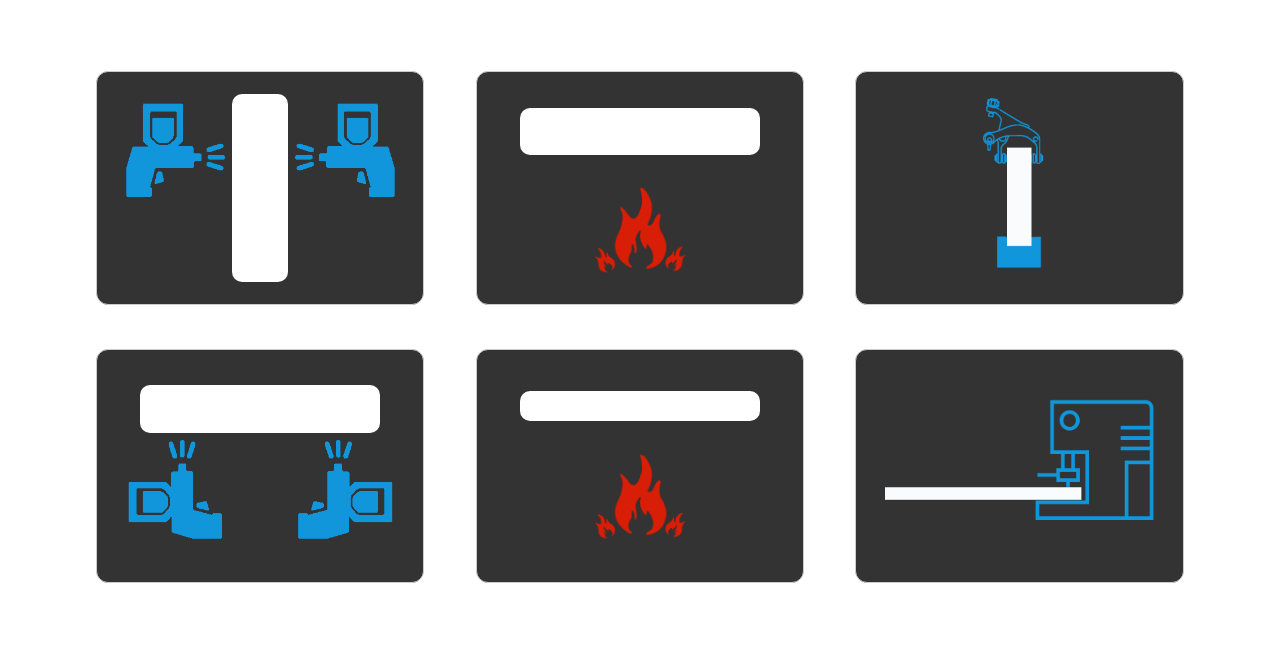
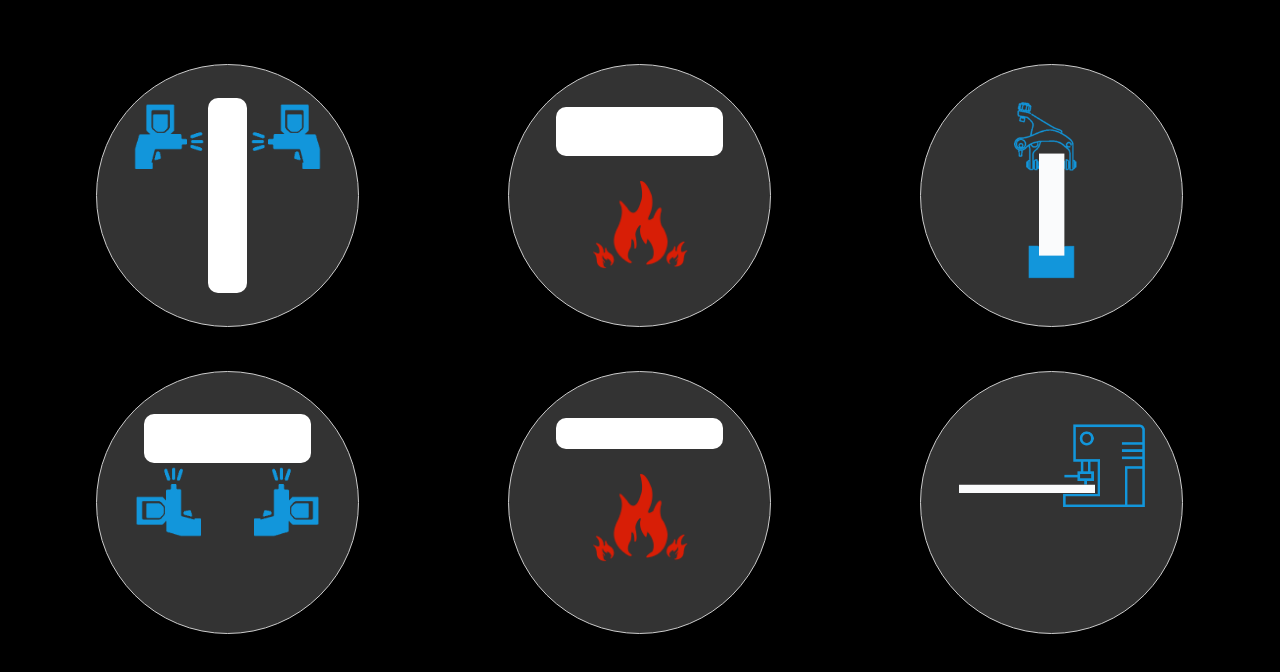
Before and after one commit to ZainZhou/SmartFactory, a plain HTML site: page index.html in a window 1280 px wide. Drawn offline with nearby package versions, Linux system fonts and the light colour scheme.

Commit message:
codingwall

```diff
--- a/css/style.less
+++ b/css/style.less
@@ -2,13 +2,30 @@
   margin: 0;
   padding: 0;
 }
+.CodeRainBox{
+  position: absolute;
+  z-index: -1;
+  width: 100%;
+  top: 0;
+  left:0;
+  font-size: 22px;
+  font-family: "Microsoft YaHei";
+  height: 200px;
+  background: #000;
+  color: rgba(255,255,255,0.05);
+  text-shadow: 0 0 10px #fff;
+  word-break: break-all;
+  overflow: hidden;
+}
 .steps_container{
   display: none;
   width: 85%;
-  margin: 5% auto;
+  margin: 0 auto;
   list-style: none;
   overflow: hidden;
+  position: relative;
   padding: 7px;
+  padding-top: 5%;
   .raw_material{
     border-radius: 10px;
     background: #ffffff;
@@ -76,11 +93,11 @@
   }
   li{
     float: left;
-    width: 26%;
-    padding: 2%;
+    width: 18%;
+    padding: 3%;
     border: 1px solid #cccccc;
     overflow: hidden;
-    border-radius: 12px;
+    border-radius: 50%;
     cursor: pointer;
     background: #333333;
     &:hover{
--- a/index.html
+++ b/index.html
@@ -2,31 +2,36 @@
     <head>
         <title>通鼎智能工厂</title>
         <meta charset="utf-8">
+        <meta name="keywords" content="flat,surface,shader,Float32Array"/>
+        <meta name="description" content="Simple, lightweight Flat Surface Shader for rendering lit triangles."/>
         <link rel="stylesheet" href="css/style.css">
         <script src="js/jquery-3.2.1.min.js"></script>
         <script src="js/echarts.js"></script>
         <script src="js/setStyle.js"></script>
     </head>
     <body>
+        <div class="CodeRainBox">
+
+        </div>
         <ul class="steps_container">
-            <li class="step1" style="margin-right: 4.72%;margin-bottom: 4%;">
+            <li class="step1" style="margin-right: 13.7%;margin-bottom: 4%;">
                 <img class="sgun" src="img/sgunl.png" alt="">
                     <div class="raw_material"></div>
                 <img class="sgun" src="img/sgunr.png" alt="">
             </li>
-            <li class="step2" style="margin-right: 4.72%;margin-bottom: 4%;">
+            <li class="step2" style="margin-right: 13.7%;margin-bottom: 4%;">
                 <div class="raw_material"></div>
                 <img src="img/fire.png" alt="" class="fire">
             </li>
             <li class="step3" style="margin-bottom: 4%;">
                 <img src="img/Clip.png" alt="" class="clip">
             </li>
-            <li class="step4" style="margin-right: 4.72%">
+            <li class="step4" style="margin-right: 13.7%;">
                 <div class="raw_material"></div>
                 <img class="sgunl" src="img/sgunll.png" alt="">
                 <img class="sgunr" src="img/sgunlr.png" alt="">
             </li>
-            <li class="step5" style="margin-right: 4.72%">
+            <li class="step5" style="margin-right: 13.7%">
                 <div class="raw_material"></div>
                 <img src="img/fire.png" alt="" class="fire">
             </li>
--- /dev/null
+++ b/js/codingwall.js
@@ -0,0 +1,3 @@
+/**
+ * Created by Zain on 25/8/2017.
+ */
--- a/js/setStyle.js
+++ b/js/setStyle.js
@@ -3,6 +3,7 @@
  */
 $(function(){
    aLi = $('.steps_container').find('li');
-    aLi.css({'height':$(window).width()*0.1473});
-    $('.steps_container').css('display','block')
+    aLi.css({'height':$(window).width()*0.153});
+    $('.steps_container').css('display','block');
+    $('.CodeRainBox').css({'height':$(document.body).outerHeight(true)});
 });
```
Also changed, not shown: test.html (added, +11 -0 lines), css/style.css.
